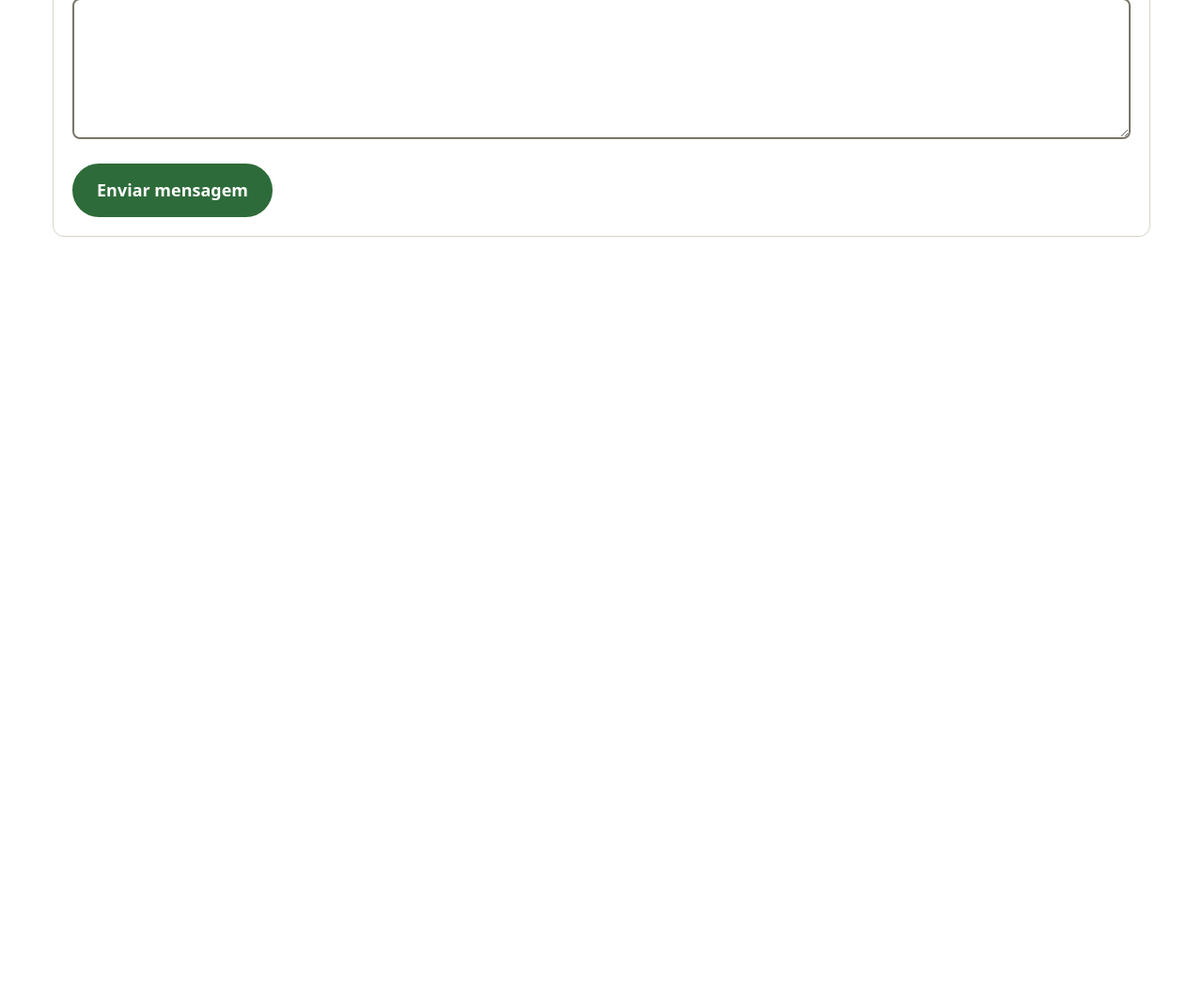
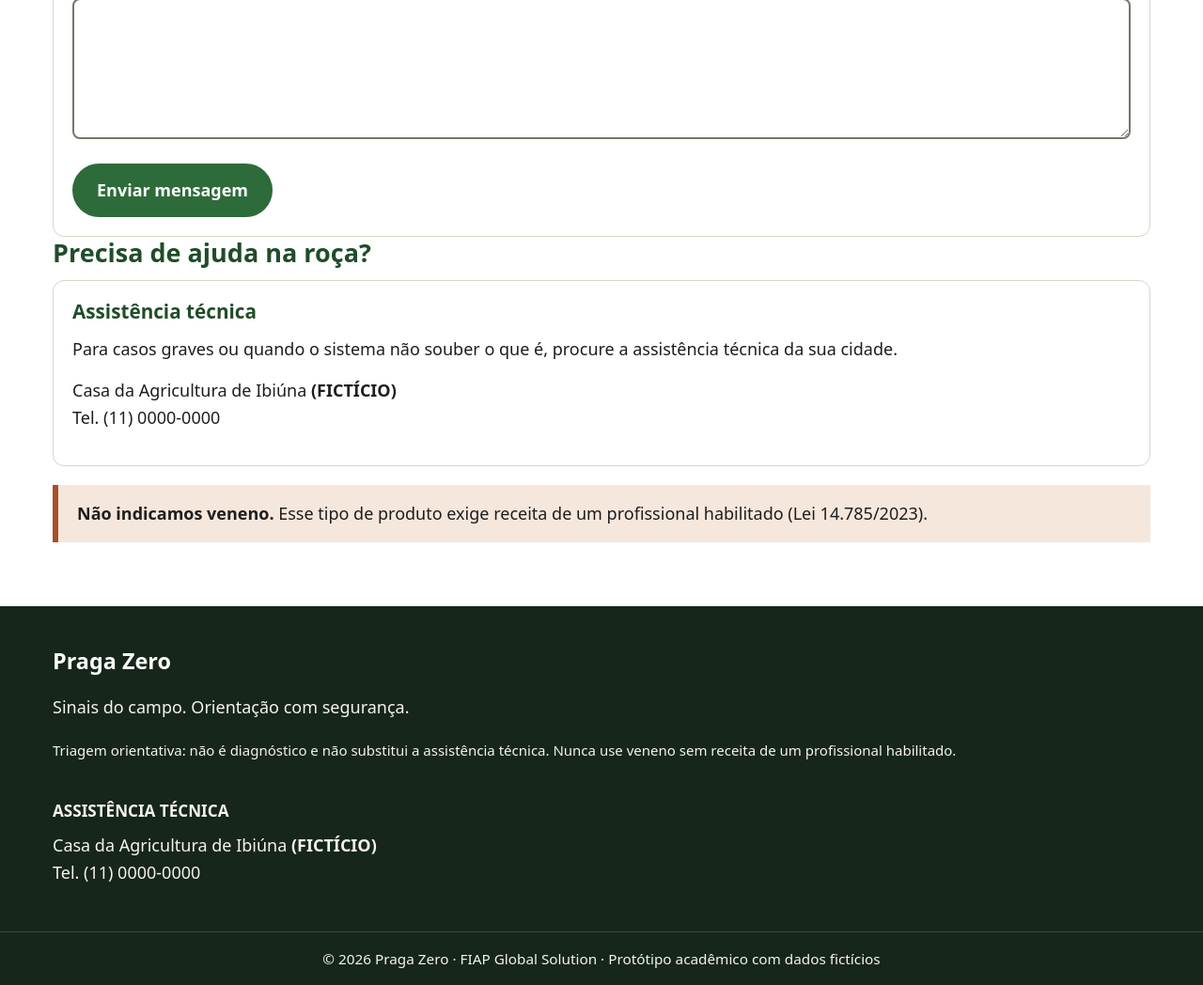
Before and after one commit to enzofrasca/praga-zero, a plain HTML site: page contato.html in a window 1280 px wide. Shown: the part 731-1779 px from the top of the page at 94% size. Before the commit the page ends 1031 px from the top, so only its background shows below. Drawn offline with Linux system fonts and the light colour scheme.

Commit message:
contato: botao de envio e textos de apoio

```diff
--- a/contato.html
+++ b/contato.html
@@ -79,3 +79,37 @@
                     </form>
                     <p class="aviso" id="sucesso" role="status" hidden><strong>Mensagem enviada!</strong> Obrigado pelo contato. Como este é um protótipo, nenhum dado foi enviado de verdade.</p>
                 </div>
+
+                <aside>
+                    <h2>Precisa de ajuda na roça?</h2>
+                    <div class="card">
+                        <h3>Assistência técnica</h3>
+                        <p>Para casos graves ou quando o sistema não souber o que é, procure a assistência técnica da sua cidade.</p>
+                        <p>Casa da Agricultura de Ibiúna <strong>(FICTÍCIO)</strong><br>Tel. (11) 0000-0000</p>
+                    </div>
+                    <p class="aviso aviso--terra"><strong>Não indicamos veneno.</strong> Esse tipo de produto exige receita de um profissional habilitado (Lei 14.785/2023).</p>
+                </aside>
+            </div>
+        </section>
+    </main>
+
+    <footer class="rodape">
+        <div class="container rodape__grade">
+            <div>
+                <p class="marca">Praga Zero</p>
+                <p>Sinais do campo. Orientação com segurança.</p>
+                <p><small>Triagem orientativa: não é diagnóstico e não substitui a assistência técnica. Nunca use veneno sem receita de um profissional habilitado.</small></p>
+            </div>
+            <div>
+                <h2 class="rodape__titulo">Assistência técnica</h2>
+                <p>Casa da Agricultura de Ibiúna <strong>(FICTÍCIO)</strong><br>Tel. (11) 0000-0000</p>
+            </div>
+        </div>
+        <p class="rodape__copy">© 2026 Praga Zero · FIAP Global Solution · Protótipo acadêmico com dados fictícios</p>
+    </footer>
+
+
+    <script src="js/script.js"></script>
+    <script src="js/contato.js"></script>
+</body>
+</html>
```
